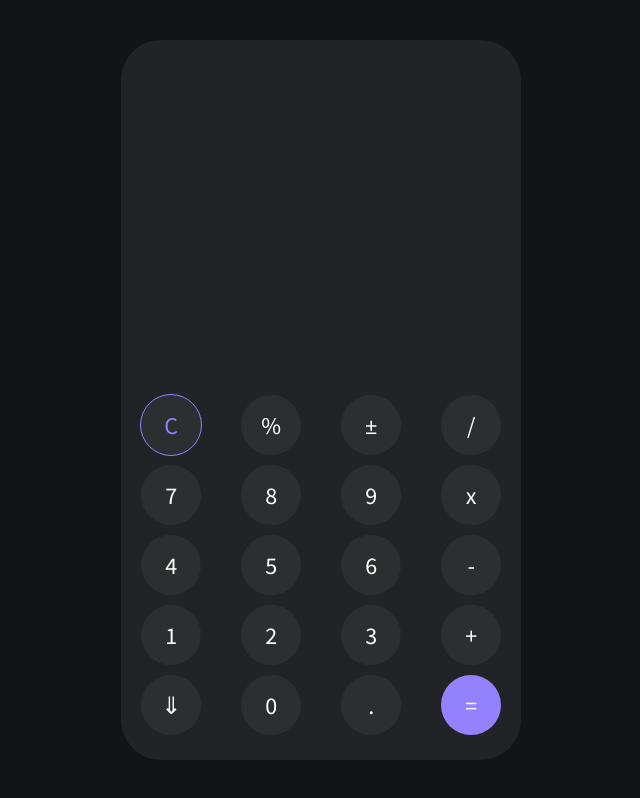
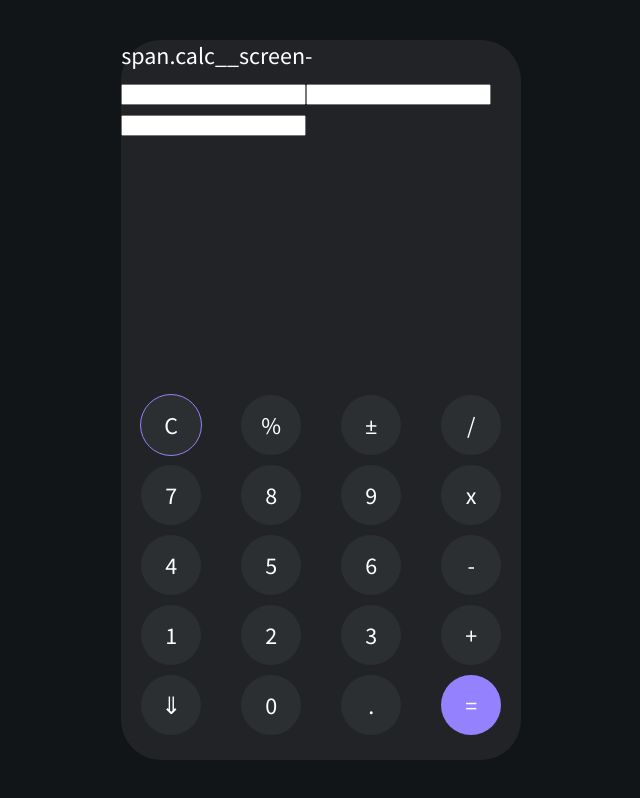
Before and after one commit to Fernando-ui/calc-app, a React (Vite) app: page / in a window 1280 px wide. Shown: the whole page, without its empty margins (314-954 px from the left). Built offline with nearby package versions, Linux system fonts and the light colour scheme.

Commit message:
Anadiendo los inputs en la pantalla y espacio del delete

```diff
--- a/src/components/Pantalla.tsx
+++ b/src/components/Pantalla.tsx
@@ -3,7 +3,16 @@ import React from "react";
 export const Pantalla = () => {
   return (
     <>
-      <div className="calc__screen"></div>
+      <div className="calc__screen">
+        <div className="calc__screen-delete">
+          span.calc__screen-
+        </div>
+        <div className="calc__screen-input">
+          <input type="number" className="calc__screen-input input-1" />
+          <input type="number" className="calc__screen-input input-2" />
+          <input type="number" className="calc__screen-input input-3" />
+        </div>
+      </div>
     </>
   );
 };
--- a/src/styles/css/style.css
+++ b/src/styles/css/style.css
@@ -27,25 +27,13 @@ body {
   height: 98vh;
   position: relative; }
 
-.calc {
-  position: absolute;
-  top: 50%;
-  left: 50%;
-  transform: translate(-50%, -50%); }
-  .calc__container {
-    border-radius: 4rem;
-    width: 40rem;
-    height: 70rem;
-    background-color: var(--color-fondo-celular);
-    display: grid;
-    grid-template-rows: 1fr 1fr;
-    padding-bottom: 2rem; }
 .calc__container-button {
   display: grid;
   grid-template-columns: repeat(4, 25%);
   grid-template-rows: repeat(5, 20%);
   justify-items: center;
   align-items: center; }
+
 .calc__button {
   border-radius: 4rem;
   width: 6rem;
@@ -54,14 +42,31 @@ body {
   grid-gap: 1rem;
   text-align: center;
   cursor: pointer; }
+
 .calc__button--inf {
   display: inline-block;
   padding-top: 25%; }
 
 .button-1 {
   border: solid 0.1rem var(--color-secondaryButton); }
-  .button-1:nth-child(1) {
-    color: var(--color-secondaryButton); }
 
 .button-20 {
   background-color: var(--color-secondaryButton); }
+
+.calc__screen {
+  display: grid;
+  grid-template-rows: 10% 90%; }
+
+.calc {
+  position: absolute;
+  top: 50%;
+  left: 50%;
+  transform: translate(-50%, -50%); }
+  .calc__container {
+    background-color: var(--color-fondo-celular);
+    border-radius: 4rem;
+    display: grid;
+    grid-template-rows: 1fr 1fr;
+    height: 70rem;
+    padding-bottom: 2rem;
+    width: 40rem; }
--- /dev/null
+++ b/src/styles/sass/layout/_buttons.scss
@@ -0,0 +1,32 @@
+.calc {
+  &__container-button {
+    display: grid;
+    grid-template-columns: repeat(4, 25%);
+    grid-template-rows: repeat(5, 20%);
+    justify-items: center;
+    align-items: center;
+    // grid-gap: .1   rem;
+  }
+  &__button {
+    border-radius: 4rem;
+    width: 6rem;
+    height: 6rem;
+    background-color: var(--color-primaryButton);
+    grid-gap: 1rem;
+    text-align: center;
+    cursor: pointer;
+  }
+
+  &__button--inf {
+    display: inline-block;
+    padding-top: 25%;
+  }
+}
+.button {
+  &-1 {
+    border: solid 0.1rem var(--color-secondaryButton);
+  }
+  &-20 {
+    background-color: var(--color-secondaryButton);
+  }
+}
--- /dev/null
+++ b/src/styles/sass/layout/_screen.scss
@@ -0,0 +1,9 @@
+.calc{
+    &__screen{
+        display:grid;
+        grid-template-rows: 10% 90%;
+        &-input{
+
+        }
+    }
+}
--- a/src/styles/sass/layout/_view.scss
+++ b/src/styles/sass/layout/_view.scss
@@ -4,49 +4,12 @@
   left: 50%;
   transform: translate(-50%, -50%);
   &__container {
+    background-color: var(--color-fondo-celular);
     border-radius: 4rem;
-    width: 40rem;
-    height: 70rem;
-    background-color: var(--color-fondo-celular);
     display: grid;
     grid-template-rows: 1fr 1fr;
+    height: 70rem;
     padding-bottom: 2rem;
-  }
-
-  &__container-button {
-    display: grid;
-    grid-template-columns: repeat(4, 25%);
-    grid-template-rows: repeat(5, 20%);
-    justify-items: center;
-    align-items: center;
-    // grid-gap: .1   rem;
-  }
-  &__button {
-    border-radius: 4rem;
-    width: 6rem;
-    height: 6rem;
-    background-color: var(--color-primaryButton);
-    grid-gap: 1rem;
-    text-align: center;
-    cursor: pointer;
-  }
-
-  &__button--inf {
-    display: inline-block;
-    padding-top: 25%;
+    width: 40rem;
   }
 }
-.button {
-  &-1 {
-    border: solid 0.1rem var(--color-secondaryButton);
-    &:nth-child(1) {
-      color: var(--color-secondaryButton);
-    }
-  }
-  &-20 {
-    background-color: var(--color-secondaryButton);
-  }
-}
-.button-7{
-  span
-}
--- a/src/styles/sass/main.scss
+++ b/src/styles/sass/main.scss
@@ -1,4 +1,9 @@
 @import url("https://fonts.googleapis.com/css2?family=Source+Sans+Pro&display=swap");
+
 @import "./abstracts/variables";
+
 @import "./base/base";
+
+@import './layout/buttons';
+@import './layout/screen';
 @import "./layout/view";
```
Also changed, not shown: src/components/Teclado.tsx (line endings or trailing spaces), src/styles/style.css (deleted), 1 other file (tests, documents, lock files or other folders). Lines whose indentation alone changed are shown as unchanged.
